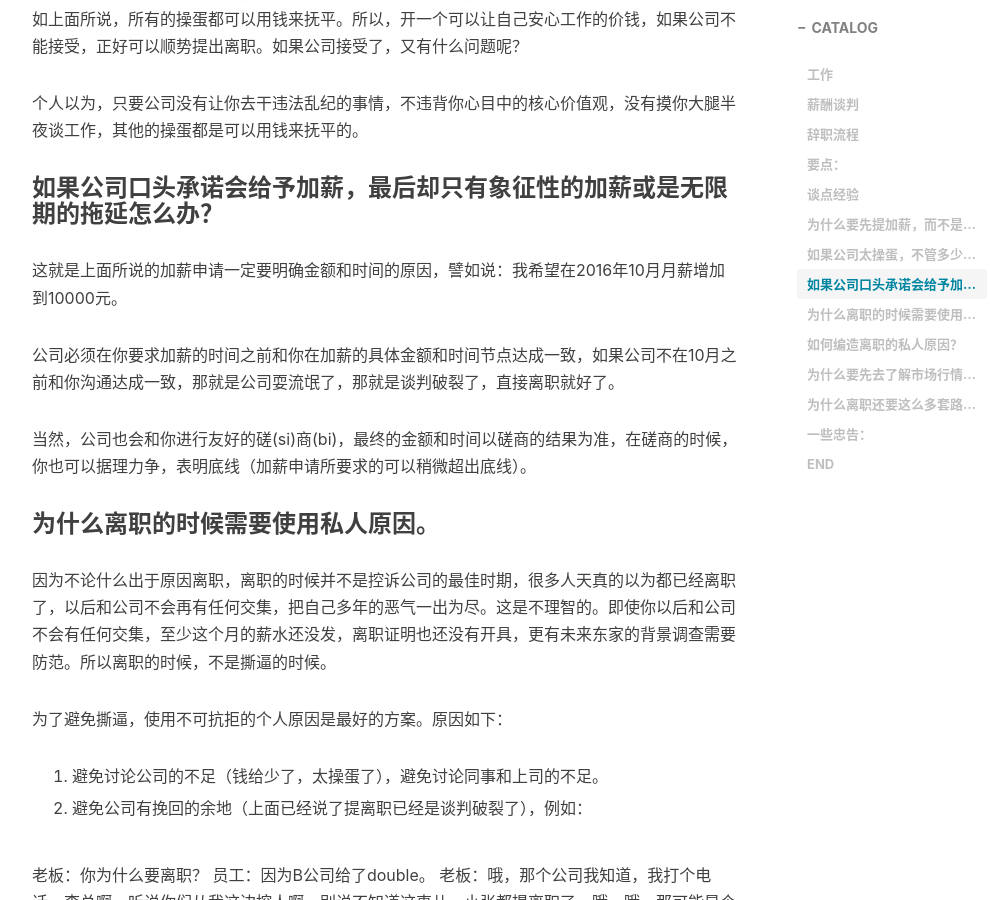
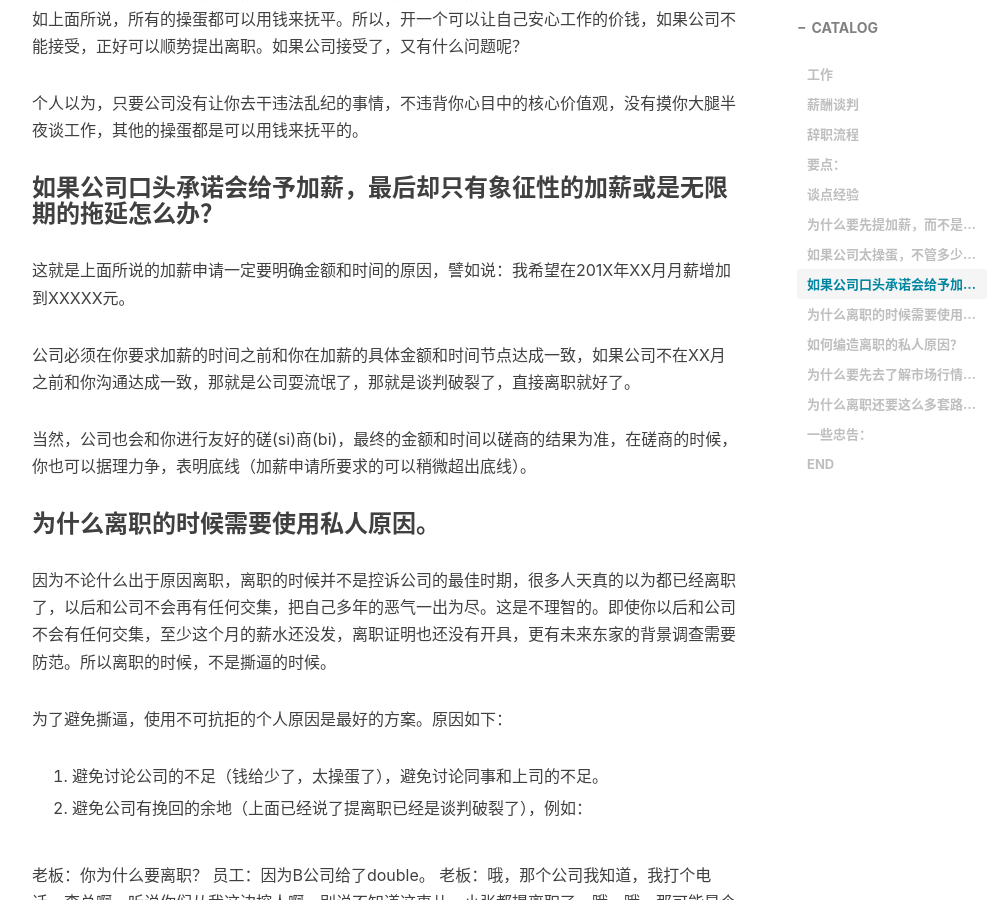
Before and after one commit to freerambo/freerambo.github.io, a Jekyll site: the page built from _posts/2017-08-09-how-could-we-ask-for-salary-raise.markdown, in a window 1280 px wide and 900 px high, scrolled down 2908 px. Shown: the whole window, without its empty margins (233-1239 px from the left). Built offline with Jekyll 4.4.1, drawn with Linux system fonts in a browser that asks for light colours; nearby versions of some CDN libraries; comment, search, counter and statistics services are not loaded.

Commit message:
update blog for interview

```diff
--- a/_posts/2017-08-09-how-could-we-ask-for-salary-raise.markdown
+++ b/_posts/2017-08-09-how-could-we-ask-for-salary-raise.markdown
@@ -99,9 +99,9 @@ tags:
 
 ### 如果公司口头承诺会给予加薪，最后却只有象征性的加薪或是无限期的拖延怎么办？
 
-这就是上面所说的加薪申请一定要明确金额和时间的原因，譬如说：我希望在2016年10月月薪增加到10000元。
+这就是上面所说的加薪申请一定要明确金额和时间的原因，譬如说：我希望在201X年XX月月薪增加到XXXXX元。
 
-公司必须在你要求加薪的时间之前和你在加薪的具体金额和时间节点达成一致，如果公司不在10月之前和你沟通达成一致，那就是公司耍流氓了，那就是谈判破裂了，直接离职就好了。
+公司必须在你要求加薪的时间之前和你在加薪的具体金额和时间节点达成一致，如果公司不在XX月之前和你沟通达成一致，那就是公司耍流氓了，那就是谈判破裂了，直接离职就好了。
 
 当然，公司也会和你进行友好的磋(si)商(bi)，最终的金额和时间以磋商的结果为准，在磋商的时候，你也可以据理力争，表明底线（加薪申请所要求的可以稍微超出底线）。
 
```
